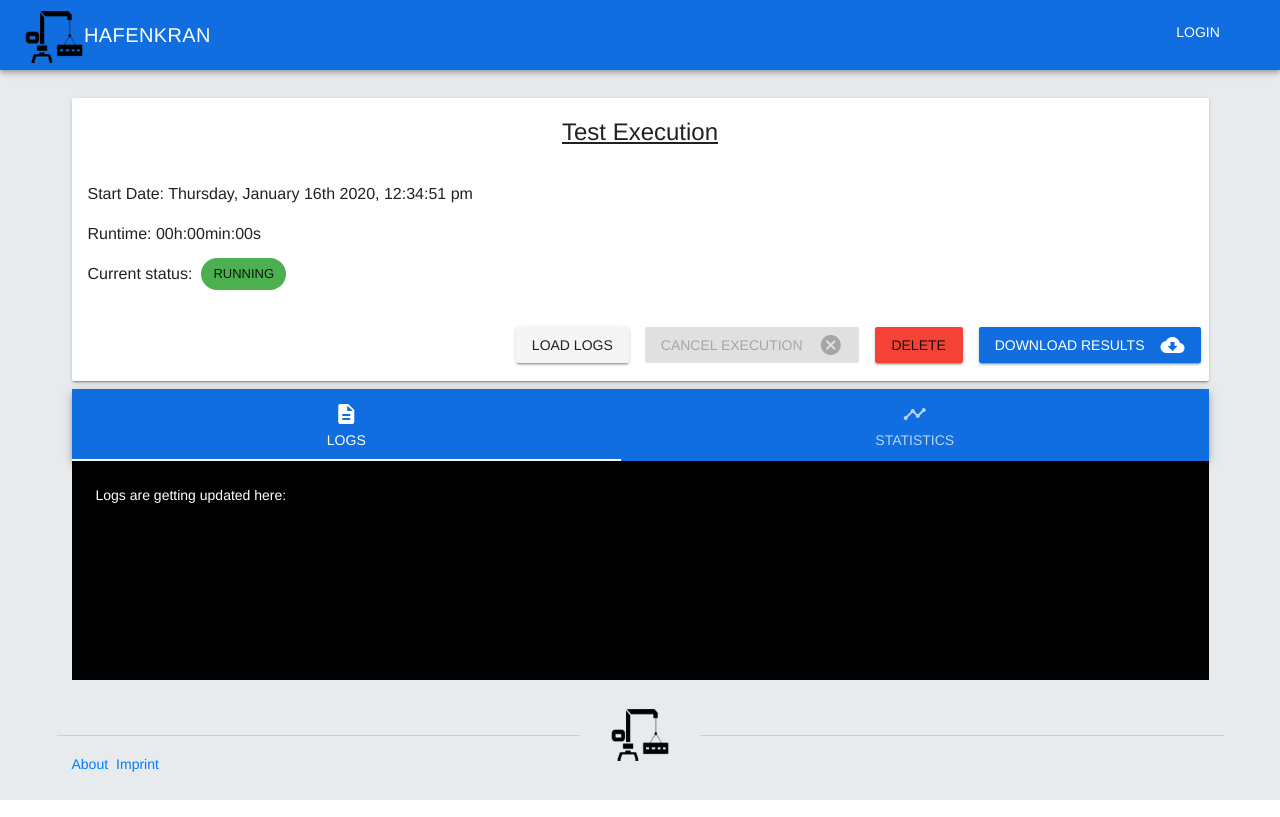
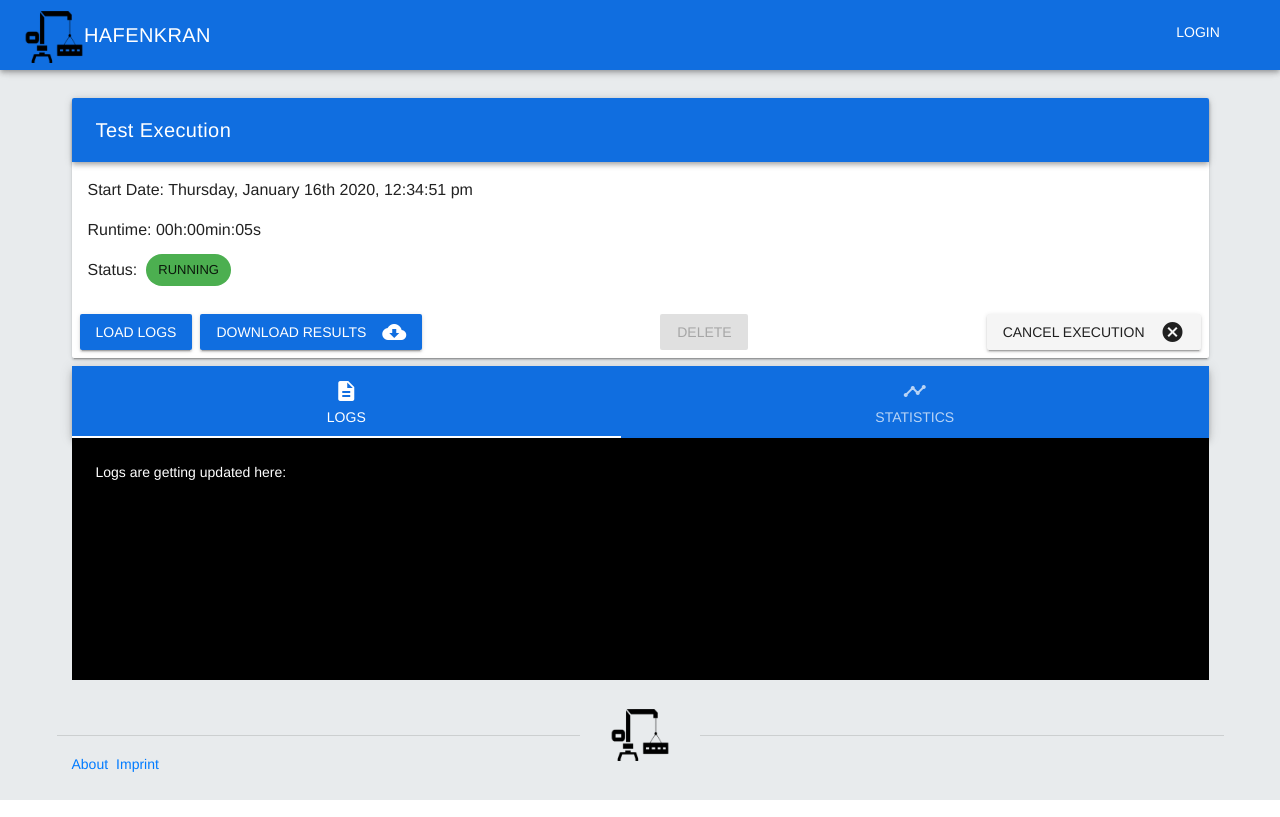
Before and after one commit to cormensratio/hafenkran-client, a Vue app: page /execution/1 in a window 1280 px wide. Built offline with nearby package versions, Linux system fonts and the light colour scheme.

Commit message:
EPDS02-165 added snackbar to ExecutionDetailsPage and fixed calculation minutes -> hours at StartExperimentMenu

```diff
--- a/src/components/baseComponents/StartExperimentMenu.vue
+++ b/src/components/baseComponents/StartExperimentMenu.vue
@@ -125,18 +125,20 @@ export default {
         });
         this.loading = false;
         if (!isNil(startedExecution)) {
-          this.setSnack('Execution started successfully');
+          this.setSnack('Experiment started successfully');
           this.$router.push('/executionlist');
         } else {
-          this.setSnack('Execution could not be started');
+          this.setSnack('Experiment could not be started');
         }
         this.triggerSnack();
       }
     },
     checkMinutes() {
       if (this.bookedMinutes >= 60) {
+        const tempMinutes = this.bookedMinutes;
+        const addedHours = Math.floor(tempMinutes / 60);
+        this.bookedHours = this.bookedHours + addedHours;
         this.bookedMinutes = this.bookedMinutes % 60;
-        this.bookedHours = this.bookedHours + 1;
       }
     },
     updateExperimentId() {
--- a/src/components/views/ExecutionDetailsPage.vue
+++ b/src/components/views/ExecutionDetailsPage.vue
@@ -5,37 +5,48 @@
         <v-layout column>
           <v-flex>
             <v-card class="flex">
-              <v-card-title>
-                <div class="execution-title">
-                  <span class="title-text">{{execution.name}}</span>
-                </div>
-              </v-card-title>
+              <v-toolbar dark style="background: var(--themeColor)">
+                <v-toolbar-title color="white" class="justify-center">
+                  {{ execution.name }}
+                </v-toolbar-title>
+              </v-toolbar>
               <v-card-text class="text-left details">
             <span class="mb-3">
               Start Date: {{ getTimeStamp(execution.startedAt) || '-' }}
             </span>
                 <span class="mb-3">Runtime: {{runtime}}</span>
                 <div class="status">
-                  <span>Current status:</span>
+                  <span>Status:</span>
                   <status-cell :status="execution.status" class="cell"></status-cell>
                 </div>
               </v-card-text>
-              <div class="buttons">
-                <v-btn class="logs" @click="getLogs">Load Logs
+              <v-progress-circular
+                indeterminate
+                color="#106ee0"
+                v-if="loading"
+              />
+              <v-card-actions>
+                <v-flex>
+                  <v-btn class="logs left" dark style="background-color: var(--themeColor)"
+                         @click="getLogs">
+                    Load Logs
                   </v-btn>
-                <v-btn class="red" :disabled="cancelButtonDisabled"
+                  <v-btn dark style="background-color: var(--themeColor)"
+                         @click="downloadResults()" class="left">
+                    Download Results
+                    <v-icon right>cloud_download</v-icon>
+                  </v-btn>
+                  <v-btn color="red right" :disabled="errorButtonDisabled"
+                         @click="deleteExecution(execution.id)">
+                    Delete
+                  </v-btn>
+                  <v-btn class="right"
                          @click="terminateExecution(execution.id)">
                     Cancel execution
                     <v-icon right dark>cancel</v-icon>
                   </v-btn>
-                <v-btn color="red" @click="deleteExecution(execution.id)">
-                  Delete
-                </v-btn>
-                <v-btn dark style="background-color: var(--themeColor)" @click="downloadResults()">
-                  Download Results
-                  <v-icon right>cloud_download</v-icon>
-                </v-btn>
-              </div>
+                </v-flex>
+              </v-card-actions>
             </v-card>
           </v-flex>
           <v-flex class="mt-2">
@@ -61,7 +72,7 @@
                     <v-progress-circular
                       indeterminate
                       color="#106ee0"
-                      v-if="loading"
+                      v-if="loadingLogs"
                     />
                   </v-layout>
                 </v-container>
@@ -85,6 +96,10 @@
             </div>
           </v-flex>
         </v-layout>
+        <v-snackbar v-model="snackShow" right>
+          {{ snack }}
+          <v-btn flat color="accent" @click.native="showSnackbar = false">Close</v-btn>
+        </v-snackbar>
       </v-container>
     </template>
   </base-page>
@@ -92,7 +107,7 @@
 
 <script>
 import { isNil, isEqual, forEach } from 'lodash';
-import { mapActions } from 'vuex';
+import { mapActions, mapGetters, mapMutations } from 'vuex';
 import moment from 'moment';
 import BasePage from '../baseComponents/BasePage';
 import TimeStampMixin from '../../mixins/TimeStamp';
@@ -112,13 +127,15 @@ export default {
       activeTab: 1,
       logs: [],
       loading: false,
+      loadingLogs: false,
     };
   },
   props: {
     executionId: String,
   },
   computed: {
-    cancelButtonDisabled() {
+    ...mapGetters(['snack', 'snackShow']),
+    errorButtonDisabled() {
       const status = this.execution.status;
       let disabled = true;
       if (!isNil(status)) {
@@ -130,16 +147,20 @@ export default {
     },
   },
   methods: {
-    ...mapActions(['getExecutionById', 'terminateExecution', 'deleteExecution']),
+    ...mapActions(['getExecutionById', 'terminateExecution', 'deleteExecution', 'triggerSnack']),
+    ...mapMutations(['setSnack']),
     getLogs() {
-      this.loading = true;
+      this.loadingLogs = true;
       ExecutionDetailService.getExecutionLogsbyId(this.executionId)
         .then((newLog) => {
+          this.loadingLogs = false;
           if (!isNil(newLog)) {
             this.logs = [];
             const logArray = newLog.split(/\r?\n/);
             forEach(logArray, log => this.logs.push(log));
-            this.loading = false;
+          } else {
+            this.setSnack('Couldn\'t fetch any logs');
+            this.triggerSnack();
           }
         });
     },
@@ -185,7 +206,15 @@ export default {
       this.userInput = '';
     },
     async downloadResults() {
+      let downloaded = false;
+      this.loading = true;
+      downloaded =
           await ExecutionDetailService.downloadResults(this.execution.id, this.execution.name);
+      this.loading = false;
+      if (!downloaded) {
+        this.setSnack('Could\'t download results');
+        this.triggerSnack();
+      }
     },
   },
   created() {
@@ -195,9 +224,9 @@ export default {
           this.execution = execution;
         }
       });
-  },
-  beforeUpdate() {
+    setInterval(() => {
       this.calculateRuntime();
+    }, 1000);
   },
 };
 </script>
--- a/src/store/SnackbarStore.js
+++ b/src/store/SnackbarStore.js
@@ -16,10 +16,10 @@ const SnackbarStore = {
     },
   },
   actions: {
-    triggerSnack(context) {
-      context.commit('showSnack', true);
+    triggerSnack({ commit }) {
+      commit('showSnack', true);
       setTimeout(() => {
-        context.commit('showSnack', false);
+        commit('showSnack', false);
       }, 2500);
     },
   },
```
Lines whose indentation alone changed are shown as unchanged.
